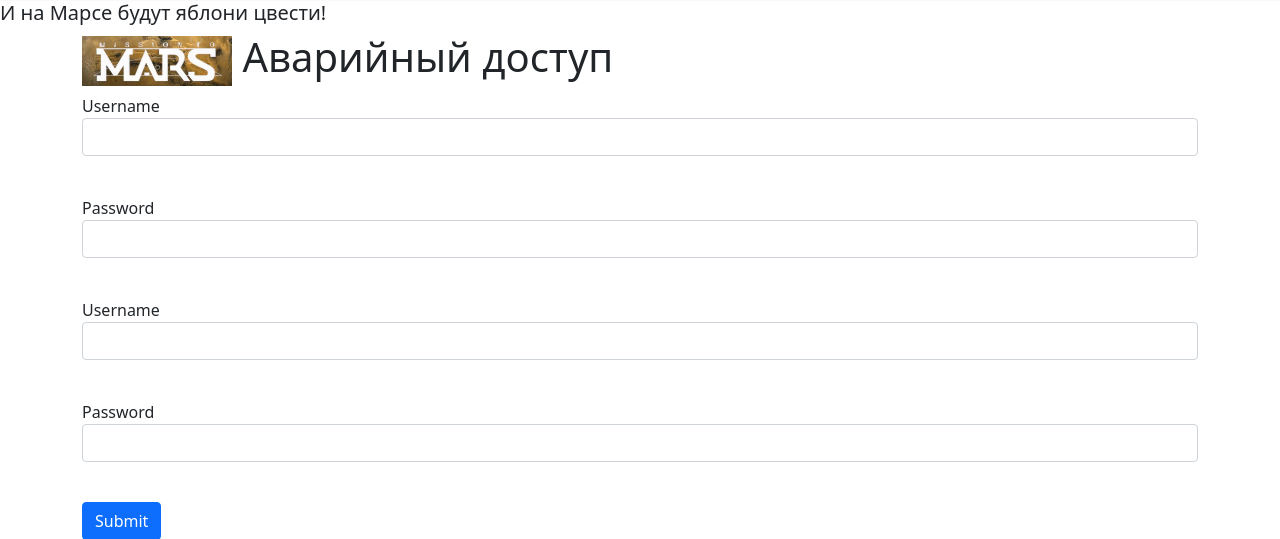
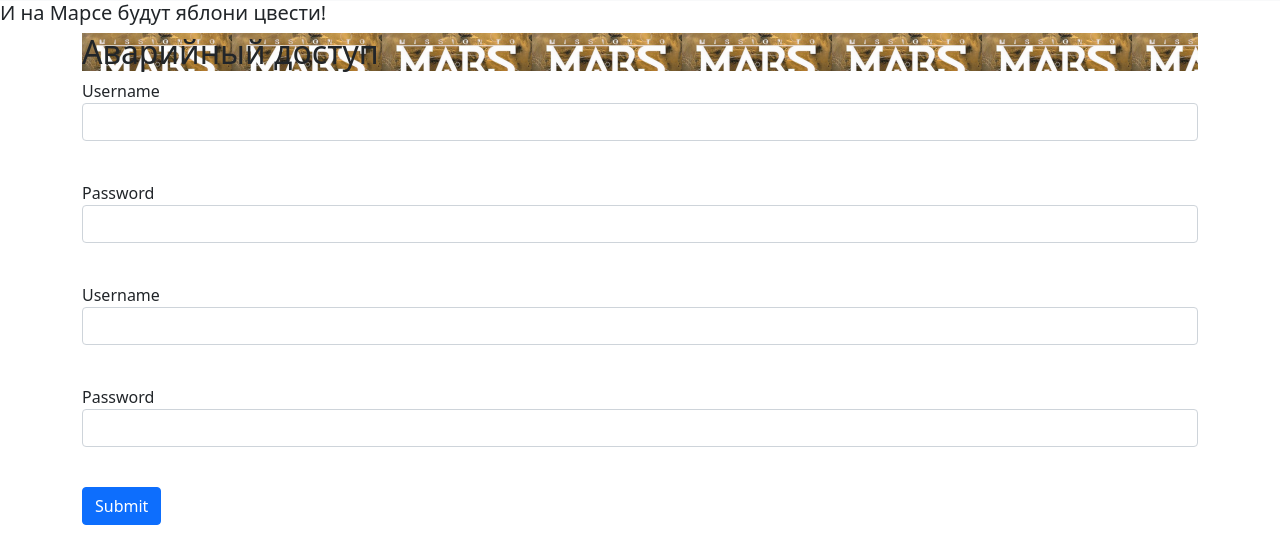
Before and after one commit to jur4ikoff/YL-Flask, a Flask app: template templates/form.html in a window 1280 px wide. Shown: the part 71-610 px from the top of the page. Run offline with Flask 2, Linux system fonts and the light colour scheme; the template is opened without the code that fills it: most values are stand-ins (such as "Sample title", 1, 10 or a date in 2020); form fields are guessed from the names that the template uses.

Commit message:
Аварийный доступ

```diff
--- a/static/css/style1.css
+++ b/static/css/style1.css
@@ -1,3 +1,3 @@
-form {
-   padding: 20px 20px 20px 20px;
+h2 {
+   background-image:url(static/img/MARS-2-7.png);
 }
--- a/templates/form.html
+++ b/templates/form.html
@@ -2,12 +2,10 @@
 
 {% block content %}
 
-
-<h1>
-    <img src="{{url_for('static', filename='img/MARS-2-7.png')}}"
-               alt="здесь должна была быть картинка, но не нашлась">
+<link rel="stylesheet" type="text/css" href="{{url_for('static', filename='css/style1.css')}}" />
+<h2>
     Аварийный доступ
-</h1>
+</h2>
 
 <form action="" method="post" novalidate>
     {{ form.hidden_tag() }}
```
